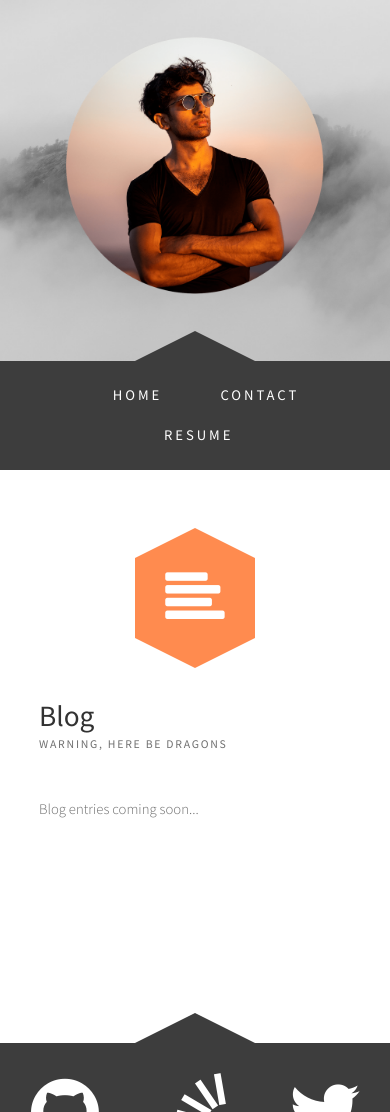
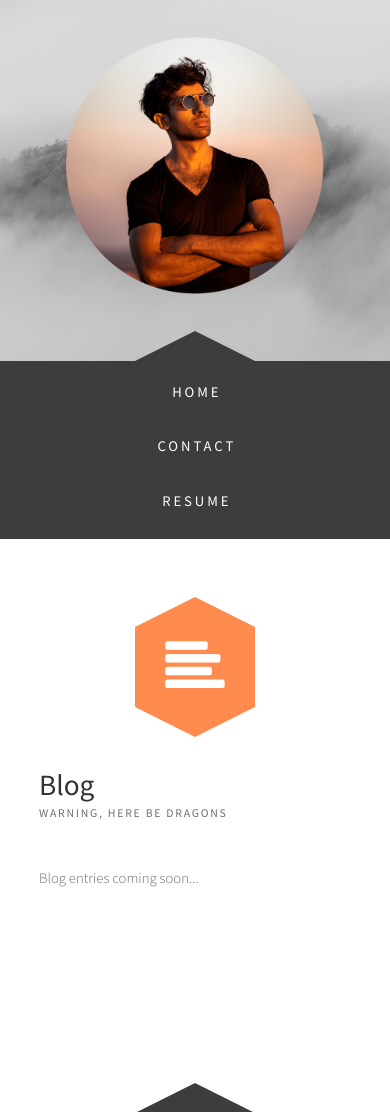
Before and after one commit to zsoobhan/prometheus, a Django app: template www/templates/blog/list.html in a window 390 px wide. Shown: the top 1112 px of the page. Run offline with Django 3.2, Linux system fonts and the light colour scheme; the template is opened without the code that fills it, so the values that code supplies are empty.

Commit message:
Fixes responsive menu item location

```diff
--- a/www/static/css/default.css
+++ b/www/static/css/default.css
@@ -425,11 +425,11 @@ ul.style3 .icon
     .menu li span
     {
         display: inline-block;
-        margin-left: 0.50em;
+        margin-left: 0.25em;
         padding: 2em 1.5em 1em 1.5em;
         letter-spacing: 0.50em;
         text-decoration: none;
-        font-size: 0.8em;
+        font-size: 0.9em;
         font-weight: 400;
         text-transform: uppercase;
         outline: 0;
@@ -1129,14 +1129,13 @@ ul.contact li a.icon-rss:before
     }
     .menu ul
     {
-        margin: 1em;
     }
     .menu li a,
     .menu li span
     {
-        width: 90px;
-        padding: 0.75em;
+        width: 300px;
         letter-spacing: 0.20em;
         font-size: 1em;
+        padding: 1.5em 1.5em 1em 1.5em;
     }
 }
```
Also changed, not shown: www/static/android-chrome-192x192.png (deleted), www/static/android-chrome-512x512.png (deleted), www/static/apple-touch-icon.png (deleted), www/static/favicon-16x16.png (deleted), www/static/favicon-32x32.png (deleted).
